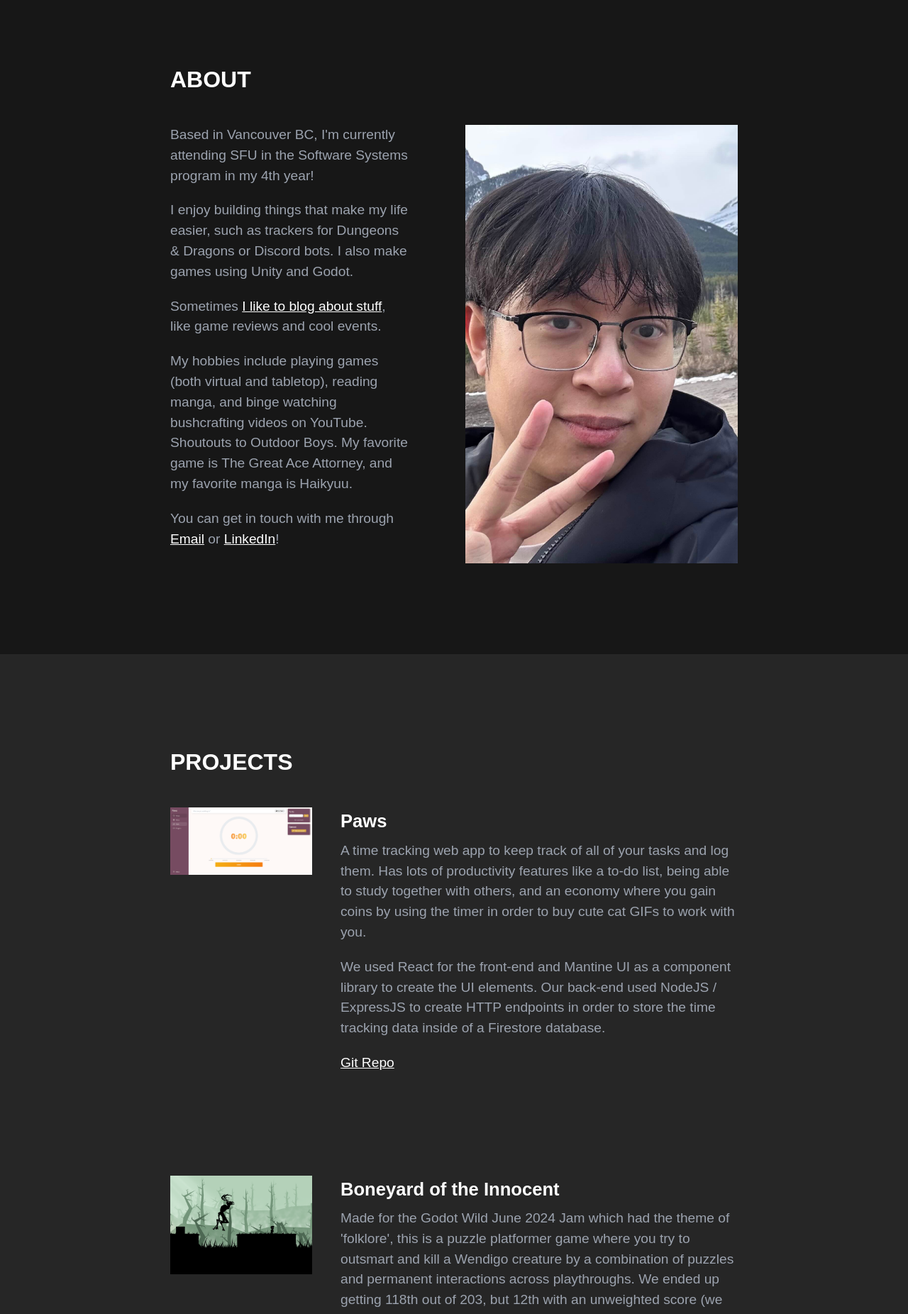
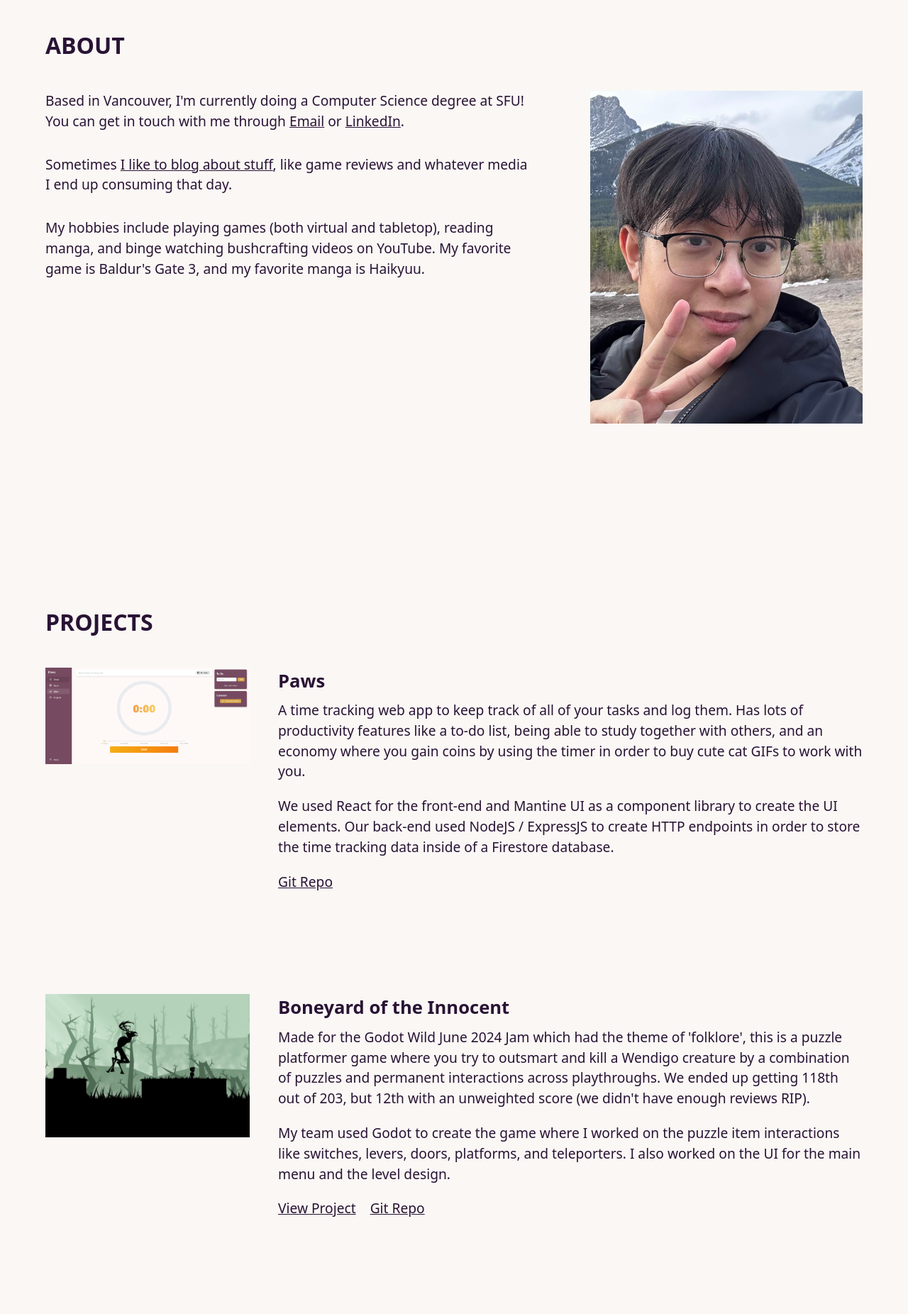
Before and after one commit to bryanjhdang/bryanjhdang.github.io, a React (Vite) app: page / in a window 1280 px wide. Shown: the part 660-2512 px from the top of the page at 71% size. Built offline with nearby package versions, Linux system fonts and the light colour scheme.

Commit message:
redo w daisyui

```diff
--- a/package.json
+++ b/package.json
@@ -25,6 +25,7 @@
     "@typescript-eslint/parser": "^7.13.1",
     "@vitejs/plugin-react-swc": "^3.5.0",
     "autoprefixer": "^10.4.19",
+    "daisyui": "^4.12.10",
     "eslint": "^8.57.0",
     "eslint-plugin-react-hooks": "^4.6.2",
     "eslint-plugin-react-refresh": "^0.4.7",
--- a/src/App.tsx
+++ b/src/App.tsx
@@ -7,12 +7,16 @@ import Footer from './sections/Footer'
 
 function App() {
   return (
-    <div className='font-jost'>
-      <Header/>
-      <Hero/>
-      <About/>
-      <Projects/>
-      <Footer/>
+    <div className='flex flex-col items-center justify-center'>
+      <div className='w-full px-4 sm:px-6 lg:px-0 max-w-6xl'>
+
+        {/* px-10 sm:px-20 lg:px-40 xl:px-60 */}
+        <Header />
+        <Hero />
+        <About />
+        <Projects />
+        <Footer />
+      </div>
     </div>
   )
 }
--- a/src/components/SectionComponents.tsx
+++ b/src/components/SectionComponents.tsx
@@ -6,7 +6,8 @@ type Props = {
 
 export function SectionWrapper({children}: Props) {
   return (
-    <div className="px-10 sm:px-20 lg:px-40 xl:px-60">
+    // <div className="px-10 sm:px-20 lg:px-40 xl:px-60">
+    <div>
       {children}
     </div>
   )
@@ -14,6 +15,7 @@ export function SectionWrapper({children}: Props) {
 
 export function SectionTitle({ title }: { title: string }) {
   return (
-    <p className="font-extrabold text-2xl mb-5 sm:mb-10 text-white">{title}</p>
+    <p className="font-extrabold text-2xl mb-10">{title}</p>
+    // <p>{title}</p>
   )
 }
--- a/src/index.css
+++ b/src/index.css
@@ -8,7 +8,7 @@
 @tailwind utilities;
 
 :root {
-  background-color: #F5F5F5;
+  /* background-color: #F5F5F5; */
 }
 
 /* :root {
--- a/src/sections/About.tsx
+++ b/src/sections/About.tsx
@@ -3,16 +3,14 @@ import ProfileImg from "../assets/images/profile.jpg";
 
 export default function About() {
   return (
-    <div id="about" className="pt-20 sm:pt-32 pb-20 sm:pb-32 bg-neutral-900 text-gray-400 border-none">
+    <div id="about" className="pt-20 sm:pt-32 pb-20 sm:pb-32 border-none">
       <SectionWrapper>
         <SectionTitle title="ABOUT" />
         <div className="flex flex-col lg:flex-row">
-          <div className="sm:mr-20 text-base">
-            <p className="mb-5">Based in Vancouver BC, I'm currently attending SFU in the Software Systems program in my 4th year!</p>
-            <p className="mb-5">I enjoy building things that make my life easier, such as trackers for Dungeons & Dragons or Discord bots. I also make games using Unity and Godot.</p>
-            <p className="mb-5">Sometimes <a className="text-white underline" href="https://bryandang.substack.com/" target="_blank">I like to blog about stuff</a>, like game reviews and cool events.</p>
-            <p className="mb-5">My hobbies include playing games (both virtual and tabletop), reading manga, and binge watching bushcrafting videos on YouTube. Shoutouts to Outdoor Boys. My favorite game is The Great Ace Attorney, and my favorite manga is Haikyuu.</p>
-            <p className="mb-5">You can get in touch with me through <a className="text-white underline" href="mailto:bda37@sfu.ca">Email</a> or <a className="text-white underline"href="https://www.linkedin.com/in/bryanjhdang/" target="_blank">LinkedIn</a>!</p>
+          <div className="sm:mr-20 text-base space-y-8">
+            <p>Based in Vancouver, I'm currently doing a Computer Science degree at SFU! You can get in touch with me through <a className="underline" href="mailto:bda37@sfu.ca">Email</a> or <a className="underline"href="https://www.linkedin.com/in/bryanjhdang/" target="_blank">LinkedIn</a>.</p>
+            <p>Sometimes <a className="underline" href="https://bryandang.substack.com/" target="_blank">I like to blog about stuff</a>, like game reviews and whatever media I end up consuming that day.</p>
+            <p>My hobbies include playing games (both virtual and tabletop), reading manga, and binge watching bushcrafting videos on YouTube. My favorite game is Baldur's Gate 3, and my favorite manga is Haikyuu.</p>
           </div>
           <img src={ProfileImg} alt="Bryan Profile Picture" className="w-96 object-cover pt-10 sm:pt-20 lg:pt-0" />
         </div>
--- a/src/sections/Footer.tsx
+++ b/src/sections/Footer.tsx
@@ -1,12 +1,9 @@
-import { SectionWrapper } from "../components/SectionComponents";
-
 export default function Footer() {
   return (
-    <div className="pt-10 pb-10 sm:pb-14 flow-root bg-neutral-800 text-white border-none">
-      <SectionWrapper>
-        <p className="float-left text-sm text-gray-400">@ 2024 Bryan Dang</p>
-        <p className="float-right hidden sm:block text-sm text-gray-400">Built with React & Tailwind</p>
-      </SectionWrapper>
-    </div>
+    <footer className="footer footer-center text-sm p-12">
+      <aside>
+        <p>© {new Date().getFullYear()} Bryan Dang</p>
+      </aside>
+    </footer>
   )
 }
--- a/src/sections/Header.tsx
+++ b/src/sections/Header.tsx
@@ -3,7 +3,7 @@ import { Link } from 'react-scroll';
 
 export default function Header() {
   return (
-      <div className="hidden sm:block pt-14 pb-10 flow-root bg-neutral-800 text-white">
+    <div className="hidden sm:block pt-14 pb-10 flow-root">
       <SectionWrapper>
         <div className="float-left">
           <Link to="main" smooth={true} duration={500} className="text-base hover:underline mr-10 cursor-pointer font-bold">Bryan Dang</Link>
--- a/src/sections/Hero.tsx
+++ b/src/sections/Hero.tsx
@@ -2,10 +2,10 @@ import { SectionWrapper } from "../components/SectionComponents";
 
 export default function Hero() {
   return (
-    <div id="main" className="pt-14 sm:pt-32 pb-20 sm:pb-48 bg-neutral-800 text-white border-none">
+    <div id="main" className="pt-14 sm:pt-32 pb-20 sm:pb-48 border-none">
       <SectionWrapper>
         <p className="text-3xl xl:text-4xl font-extrabold">HI, I'M BRYAN</p>
-        <p className="text-xl lg:text-2xl">A Vancouver CS student that likes to work in web and game development</p>
+        <p className="text-xl lg:text-2xl">A Computer Science student doing webdev and gamedev</p>
       </SectionWrapper>
     </div>
   )
--- a/src/sections/Projects.tsx
+++ b/src/sections/Projects.tsx
@@ -53,15 +53,15 @@ function PastYourPeak() {
       </div>
       <div className="flex-1">
         <div className="pb-5">
-          <p className="text-xl font-semibold pb-2 text-white">Past Your Peak</p>
+          <p className="text-xl font-semibold pb-2">Past Your Peak</p>
           <p className="text-base">A game made for the Mountain Top Game Jam 2023. It's a reverse rogue-like game where you lose powers as you progress. With a theme of 'peak', it was meant to represent how you peaked in life and the only way left is down. It ended up winning the Creativity Award ($200).</p>
         </div>
         <div className="pb-5">
           <p className="text-base">We used Unity where I programmed some of the enemy behavior to attack and chase down the player, put the levels together, and used Aseprite to create most of the assets.</p>
         </div>
         <div>
-          <a href="https://bryd.itch.io/past-your-peak" target="_blank" className="text-base text-white underline mr-5">View Project</a>
-          <a href="https://github.com/lucastmah/Mute_Jammers" target="_blank" className="text-base text-white underline mr-5">Git Repo</a>
+          <a href="https://bryd.itch.io/past-your-peak" target="_blank" className="text-base underline mr-5">View Project</a>
+          <a href="https://github.com/lucastmah/Mute_Jammers" target="_blank" className="text-base underline mr-5">Git Repo</a>
         </div>
       </div>
     </div>
@@ -76,15 +76,15 @@ function BoneyardOfTheInnocent() {
       </div>
       <div className="flex-1">
         <div className="pb-5">
-          <p className="text-xl font-semibold pb-2 text-white">Boneyard of the Innocent</p>
+          <p className="text-xl font-semibold pb-2">Boneyard of the Innocent</p>
           <p className="text-base">Made for the Godot Wild June 2024 Jam which had the theme of 'folklore', this is a puzzle platformer game where you try to outsmart and kill a Wendigo creature by a combination of puzzles and permanent interactions across playthroughs. We ended up getting 118th out of 203, but 12th with an unweighted score (we didn't have enough reviews RIP).</p>
         </div>
         <div className="pb-5">
           <p className="text-base">My team used Godot to create the game where I worked on the puzzle item interactions like switches, levers, doors, platforms, and teleporters. I also worked on the UI for the main menu and the level design. </p>
         </div>
         <div>
-          <a href="https://0strategist0.itch.io/boneyard-of-the-innocent" target="_blank" className="text-base text-white underline mr-5">View Project</a>
-          <a href="https://github.com/0Strategist0/GodotWildJam" target="_blank" className="text-base text-white underline mr-5">Git Repo</a>
+          <a href="https://0strategist0.itch.io/boneyard-of-the-innocent" target="_blank" className="text-base underline mr-5">View Project</a>
+          <a href="https://github.com/0Strategist0/GodotWildJam" target="_blank" className="text-base underline mr-5">Git Repo</a>
         </div>
       </div>
     </div>
@@ -99,14 +99,14 @@ function Paws() {
       </div>
       <div className="flex-1">
         <div className="pb-5">
-          <p className="text-xl font-semibold pb-2 text-white">Paws</p>
+          <p className="text-xl font-semibold pb-2">Paws</p>
           <p className="text-base">A time tracking web app to keep track of all of your tasks and log them. Has lots of productivity features like a to-do list, being able to study together with others, and an economy where you gain coins by using the timer in order to buy cute cat GIFs to work with you.</p>
         </div>
         <div>
           <p className="text-base">We used React for the front-end and Mantine UI as a component library to create the UI elements. Our back-end used NodeJS / ExpressJS to create HTTP endpoints in order to store the time tracking data inside of a Firestore database.</p>
         </div>
         <div className="pt-5">
-          <a href="https://github.com/bryanjhdang/tempify" target="_blank" className="text-base text-white underline mr-5">Git Repo</a>
+          <a href="https://github.com/bryanjhdang/tempify" target="_blank" className="text-base underline mr-5">Git Repo</a>
         </div>
       </div>
     </div>
@@ -118,7 +118,7 @@ function Paws() {
 
 export default function Projects() {
   return (
-    <div id="projects" className="pt-20 sm:pt-32 pb-20 sm:pb-32 bg-neutral-800 text-gray-400 border-none">
+    <div id="projects" className="pt-20 sm:pt-32 pb-20 sm:pb-32 border-none">
       <SectionWrapper>
         <SectionTitle title="PROJECTS" />
         <div className="flex flex-col gap-24 sm:gap-36">
--- a/tailwind.config.js
+++ b/tailwind.config.js
@@ -1,3 +1,5 @@
+import daisyui from 'daisyui';
+
 export default {
   content: [
     "./index.html",
@@ -14,10 +16,17 @@ export default {
       '5xl': '6rem',
     },
     extend: {
-      fontFamily: {
-        jost: ["Jost", "sans-serif"]
-      },
+      // fontFamily: {
+      //   jost: ["Jost", "sans-serif"]
+      // },
     },
   },
-  plugins: [],
+  daisyui: {
+    themes: [
+      "cupcake",
+    ]
+  },
+  plugins: [
+    require('daisyui'),
+  ],
 }
```
Also changed, not shown: 3 other files (tests, documents, lock files or other folders).
